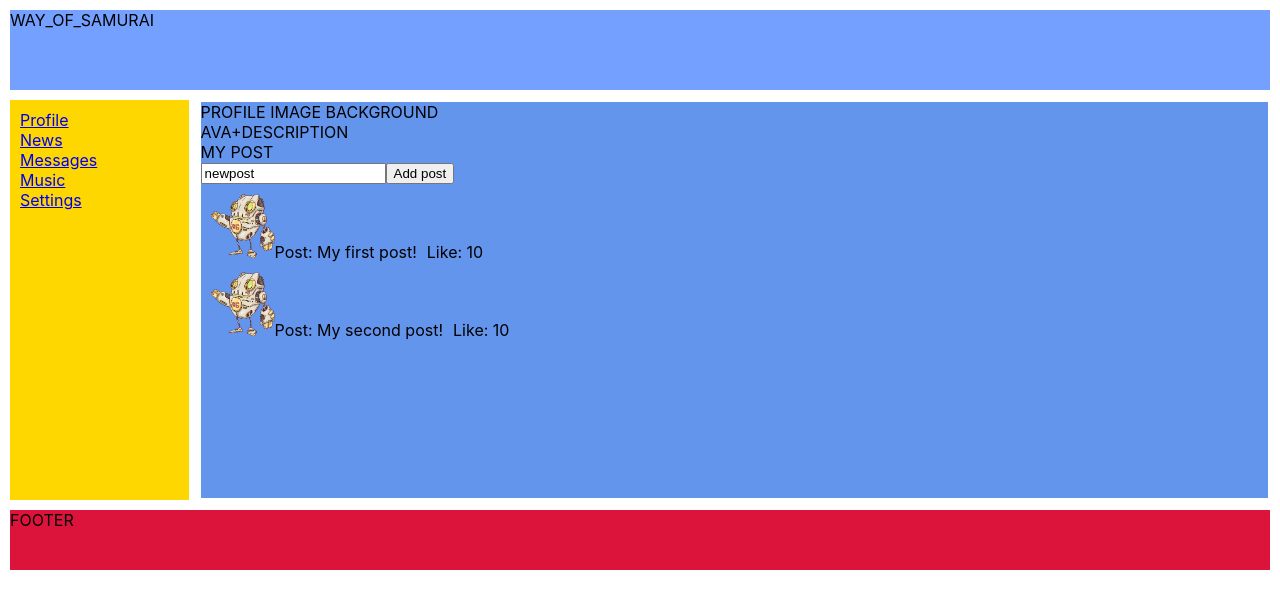
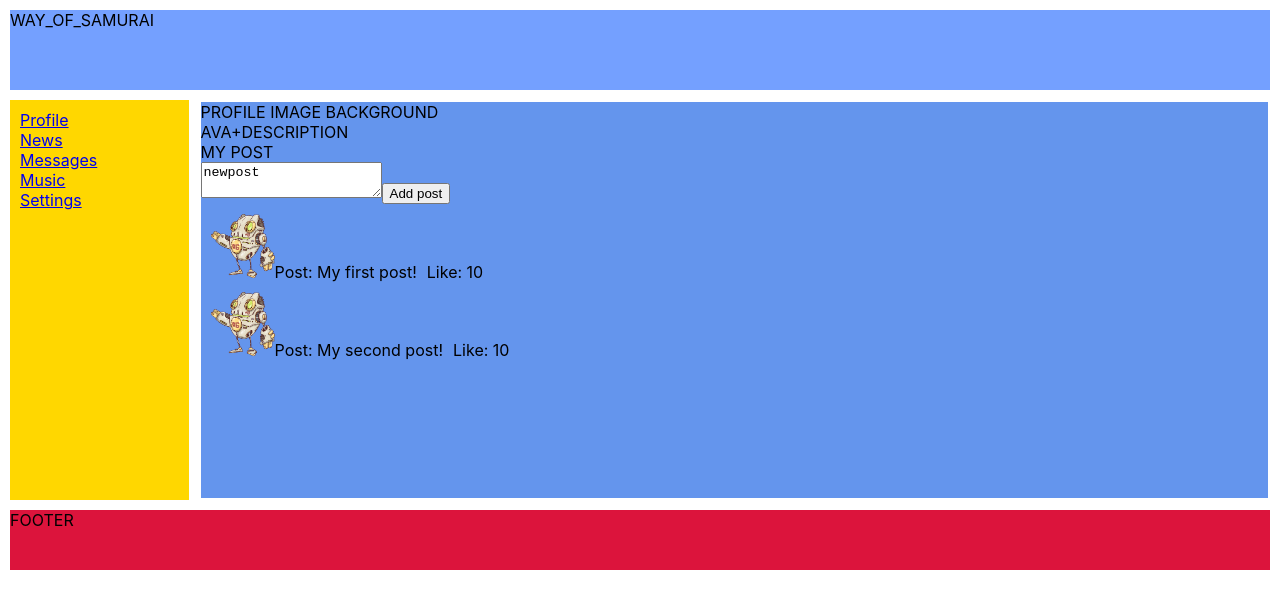
Before and after one commit to gurskygursky/way-of-samurai, a React (Create React App) app: page /profile in a window 1280 px wide. Shown: the top 608 px of the page. Built offline with nearby package versions, Linux system fonts and the light colour scheme.

Commit message:
change input to textArea

```diff
--- a/src/components/posts/Posts.tsx
+++ b/src/components/posts/Posts.tsx
@@ -22,14 +22,14 @@ export const Posts = (props: PostsPropsType) => {
         console.log(props.arrayPosts);
         // setInputValue('')
     }
-    const onKeyPressHandler = (event: KeyboardEvent<HTMLInputElement>) => {
+    const onKeyPressHandler = (event: KeyboardEvent<HTMLTextAreaElement>) => {
         if (event.key === 'Enter') {
             addPost();
             // setInputValue('');
         }
     }
 
-    const onChangeHandler = (event: ChangeEvent<HTMLInputElement> ) => {
+    const onChangeHandler = (event: ChangeEvent<HTMLTextAreaElement> ) => {
         props.updateNewPost(event.currentTarget.value);
         // setInputValue(event.currentTarget.value);
     }
@@ -39,8 +39,13 @@ export const Posts = (props: PostsPropsType) => {
         <div>
             MY POST
             <div>
+                <textarea value={props.newPost}
+                          onChange={onChangeHandler}
+                          onKeyDown={onKeyPressHandler}
+                          maxLength={300}
+                />
                 {/*<input value={inputValue} onChange={onChangeHandler} onKeyDown={onKeyPressHandler}/>*/}
-                <input value={props.newPost} onChange={onChangeHandler} onKeyDown={onKeyPressHandler}/>
+                {/*<input value={props.newPost} onChange={onChangeHandler} onKeyDown={onKeyPressHandler}/>*/}
                 <button onClick={addPost}>Add post</button>
             </div>
             {postItems}
```
